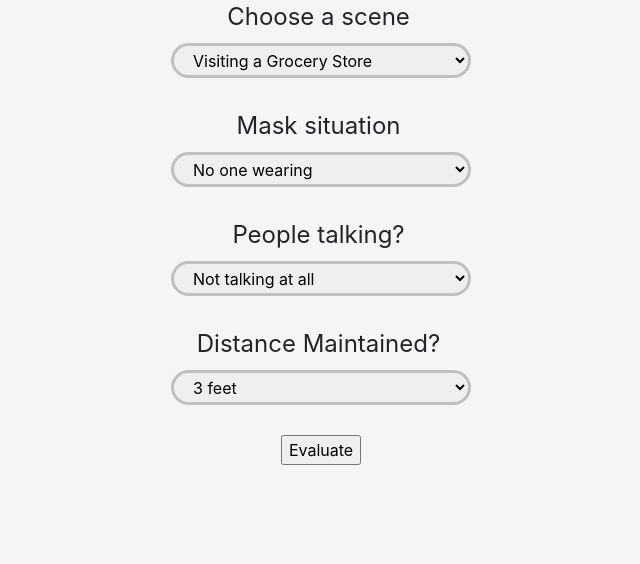
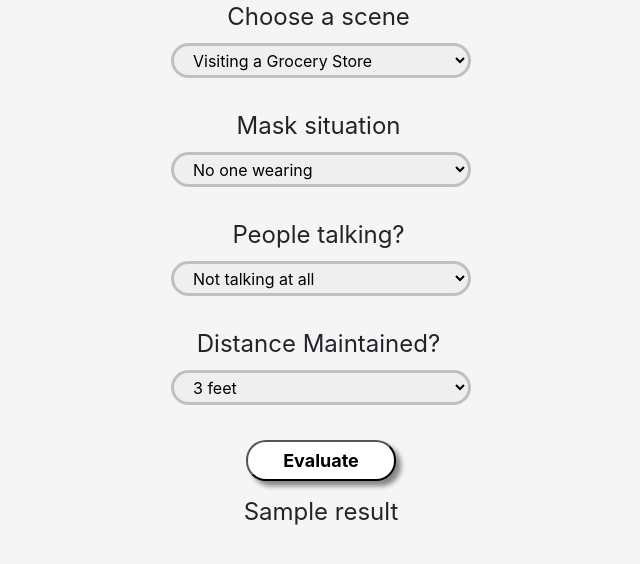
Before and after one commit to djamg/covid19-risk-evaluator, a Flask app: template templates/index.html in a window 1280 px wide. Shown: the part 97-661 px from the top of the page, without its empty margins (319-959 px from the left). Run offline with Flask 2, Linux system fonts and the light colour scheme; the template is opened without the code that fills it: most values are stand-ins (such as "Sample title", 1, 10 or a date in 2020); some libraries are stand-ins or nearby versions.

Commit message:
fixed css

```diff
--- a/app.py
+++ b/app.py
@@ -13,6 +13,8 @@ def calculate():
     if request.method == 'POST':
         answer = riskcalculator.calculate(
             scene=int(request.form['scene']), mask=int(request.form['mask']), talk=int(request.form['talk']), distance=int(request.form['distance']))
-        return "Risk of getting Covid-19 is " + str(answer[0]) + " in a million that is " + str(answer[1]) + "%"
+        statement = "Risk of getting Covid-19 is " + \
+            str(answer[0]) + " in a million that is " + str(answer[1]) + "%"
+        return render_template('index.html', result=statement)
     else:
         return "error"
--- a/static/css/main.css
+++ b/static/css/main.css
@@ -49,13 +49,13 @@ label {
   padding-right: 5px;
 }
 
-imput[type="submit"] {
+input[type="submit"] {
   min-width: 150px;
   max-width: 180px;
   justify-content: center;
   align-items: center;
   width: auto;
-  margin-top: 10px;
+  margin-top: 5px;
   padding-top: 5px;
   padding-bottom: 5px;
   font-size: large;
@@ -64,3 +64,8 @@ imput[type="submit"] {
   border-radius: 20px;
   box-shadow: 5px 5px 5px #868686;
 }
+
+.alert {
+  font-size: x-large;
+  align-content: center;
+}
--- a/templates/index.html
+++ b/templates/index.html
@@ -67,6 +67,7 @@
         </select>
         <input type="submit" value="Evaluate" id="calc_btn" />
       </form>
+      <div class="alert">{{ result }}</div>
     </div>
 
     <!-- Optional JavaScript -->
```
